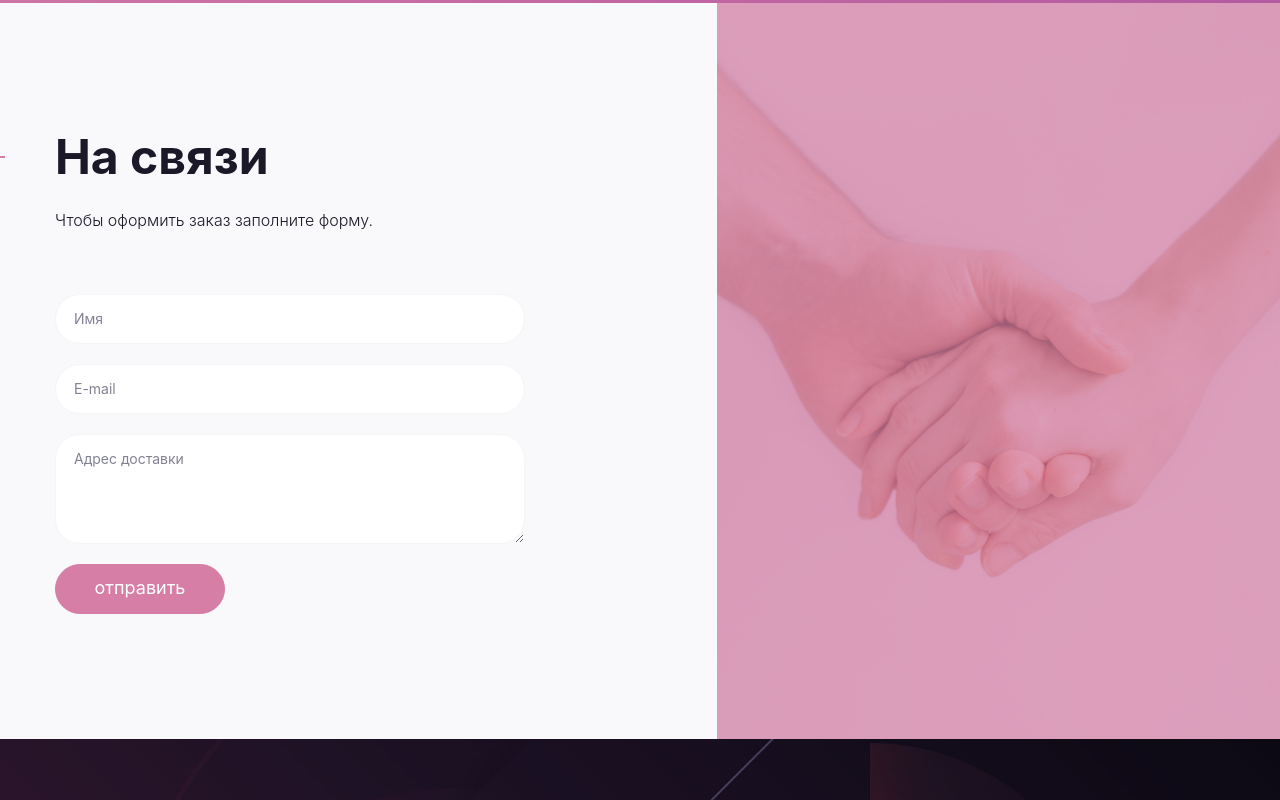
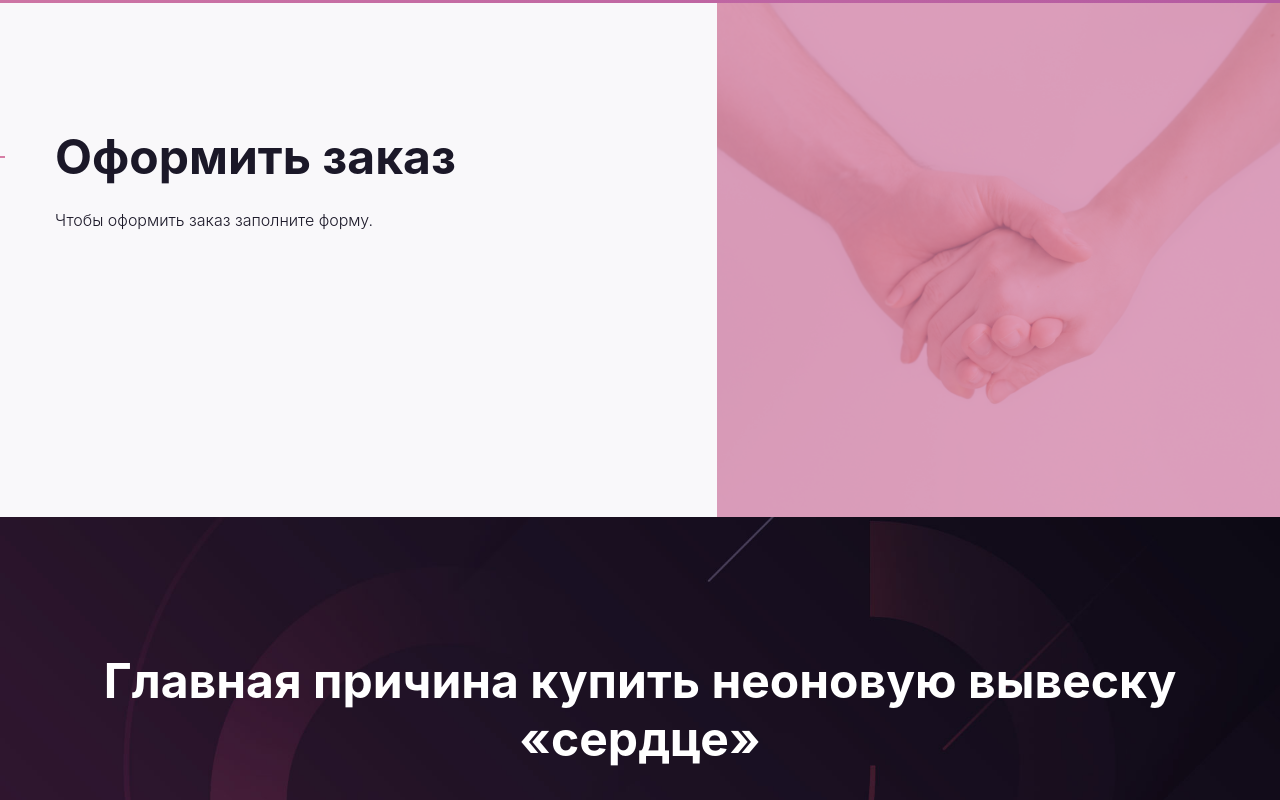
Before and after one commit to sh14/neon, a plain HTML site: page index.html in a window 1280 px wide. Shown: the part 6920-7720 px from the top of the page. Drawn offline with Linux system fonts and the light colour scheme; a script that the page names is missing; a web font is replaced by a local one.

Commit message:
corrections

```diff
--- a/index.html
+++ b/index.html
@@ -515,7 +515,7 @@
 				<div class="col-lg-3 text-xl-right d-flex align-items-center justify-content-center justify-content-lg-end wow fadeInRight"
 				     style="visibility: visible; animation-name: fadeInRight;"><a
 						class="btn-md btn button button-white-transparent"
-						href="#"
+						href="#contact-form"
 						data-custom-scroll-to="contact-form">Заказать</a></div>
 			</div>
 		</div>
@@ -528,43 +528,44 @@
 			<div class="row justify-content-xl-between justify-content-center">
 				<div class="col-lg-5 inset-custom-1 col-sm-8 wow fadeInLeft"
 				     style="visibility: visible; animation-name: fadeInLeft;">
-					<h2 class="text-center text-lg-left text-decor">На связи</h2><span
+					<h2 class="text-center text-lg-left text-decor">Оформить заказ</h2><span
 						class="text-center text-lg-left text-dark d-inline-block offset-top-20">Чтобы оформить заказ заполните форму.</span>
-					<form class="rd-form rd-mailform contact-form" data-form-output="form-output-global"
-					      data-form-type="contact" method="post"
-					      action="https://livedemo00.template-help.com/wt_prod-25843/bat/rd-mailform.php"
-					      novalidate="novalidate">
-						<div class="row row-20">
-							<div class="col-md-12">
-								<div class="form-wrap">
-									<input class="form-input form-control-has-validation" id="contact-name" type="text"
-									       name="name" data-constraints="@Required"><span
-										class="form-validation"></span>
-									<label class="form-label rd-input-label" for="contact-name">Имя</label>
-								</div>
-							</div>
-							<div class="col-md-12">
-								<div class="form-wrap">
-									<input class="form-input form-control-has-validation" id="contact-email"
-									       type="email" name="email" data-constraints="@Email @Required"><span
-										class="form-validation"></span>
-									<label class="form-label rd-input-label" for="contact-email">E-mail</label>
-								</div>
-							</div>
-							<div class="col-12">
-								<div class="form-wrap">
-									<label class="form-label rd-input-label" for="contact-message">Адрес доставки</label>
-									<textarea class="form-input form-control-has-validation form-control-last-child"
-									          id="contact-message" name="message"
-									          data-constraints="@Required"></textarea><span
-										class="form-validation"></span>
-								</div>
-							</div>
-							<div class="col-12 text-center text-lg-left">
-								<button class="btn-sm btn button button-primary" type="submit">Отправить</button>
-							</div>
-						</div>
-					</form>
+<!--					<form class="rd-form rd-mailform contact-form" data-form-output="form-output-global"-->
+<!--					      data-form-type="contact" method="post"-->
+<!--					      action="https://livedemo00.template-help.com/wt_prod-25843/bat/rd-mailform.php"-->
+<!--					      novalidate="novalidate">-->
+<!--						<div class="row row-20">-->
+<!--							<div class="col-md-12">-->
+<!--								<div class="form-wrap">-->
+<!--									<input class="form-input form-control-has-validation" id="contact-name" type="text"-->
+<!--									       name="name" data-constraints="@Required"><span-->
+<!--										class="form-validation"></span>-->
+<!--									<label class="form-label rd-input-label" for="contact-name">Имя</label>-->
+<!--								</div>-->
+<!--							</div>-->
+<!--							<div class="col-md-12">-->
+<!--								<div class="form-wrap">-->
+<!--									<input class="form-input form-control-has-validation" id="contact-email"-->
+<!--									       type="email" name="email" data-constraints="@Email @Required"><span-->
+<!--										class="form-validation"></span>-->
+<!--									<label class="form-label rd-input-label" for="contact-email">E-mail</label>-->
+<!--								</div>-->
+<!--							</div>-->
+<!--							<div class="col-12">-->
+<!--								<div class="form-wrap">-->
+<!--									<label class="form-label rd-input-label" for="contact-message">Адрес доставки</label>-->
+<!--									<textarea class="form-input form-control-has-validation form-control-last-child"-->
+<!--									          id="contact-message" name="message"-->
+<!--									          data-constraints="@Required"></textarea><span-->
+<!--										class="form-validation"></span>-->
+<!--								</div>-->
+<!--							</div>-->
+<!--							<div class="col-12 text-center text-lg-left">-->
+<!--								<button class="btn-sm btn button button-primary" type="submit">Отправить</button>-->
+<!--							</div>-->
+<!--						</div>-->
+<!--					</form>-->
+					<script src="https://yastatic.net/q/forms-frontend-ext/_/embed.js"></script><iframe src="https://forms.yandex.ru/u/5e3d0346e774dc0224cb9222/?iframe=1" frameborder="0" name="ya-form-5e3d0346e774dc0224cb9222" width="650"></iframe>
 				</div>
 				<div class="col-lg-6 col-xl-5 position-static">
 					<div class="video-box-creative">
@@ -606,9 +607,9 @@
 						<ul class="contact-list">
 							<li><span class=" fas fa-phone"></span><a href="tel:">+7 903 123 45 67</a></li>
 							<li><span class=" fas fa-envelope"></span><a href="mailto:#">mail@yandex.ru</a></li>
-							<li><span class=" fas fa-map-marker"></span><a
-									href="#"><span class="d-block">9966 Pacific Dr.</span><span
-									class="d-block">New York, NY 10027</span></a></li>
+<!--							<li><span class=" fas fa-map-marker"></span><a-->
+<!--									href="#"><span class="d-block">9966 Pacific Dr.</span><span-->
+<!--									class="d-block">New York, NY 10027</span></a></li>-->
 						</ul>
 					</div>
 				</div>
@@ -625,13 +626,13 @@
 				<p class="rights"><span><!-- Site name --></span><span>&nbsp;</span><span>©&nbsp; </span><span class="copyright-year">2020</span><span>&nbsp;</span><span>Все права защищены.</span>
 				</p>
 				<ul class="social-list">
-					<li><a class="fab fa-twitter" href="#"></a>
-					</li>
-					<li><a class=" fab fa-facebook" href="#"></a>
-					</li>
-					<li><a class=" fas fa-envelope" href="#"></a>
-					</li>
-					<li><a class=" fab fa-instagram" href="#"></a>
+<!--					<li><a class="fab fa-twitter" href="#"></a>-->
+<!--					</li>-->
+<!--					<li><a class=" fab fa-facebook" href="#"></a>-->
+<!--					</li>-->
+<!--					<li><a class=" fas fa-envelope" href="#"></a>-->
+<!--					</li>-->
+					<li><a target="_blank" class=" fab fa-instagram" href="https://www.instagram.com/SIGNEON.RU/"></a>
 					</li>
 				</ul>
 			</div>
```
